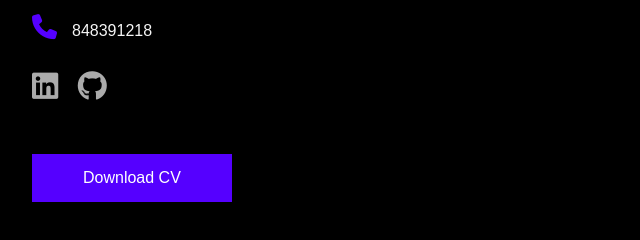
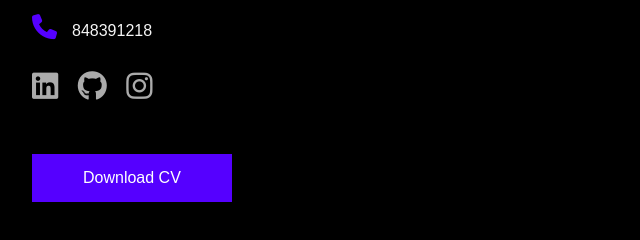
Before and after one commit to sanky9102/Portfolio, a plain HTML site: page index.html in a window 1280 px wide. Shown: the part 2322-2562 px from the top of the page, 96-736 px from the left. Drawn offline with Linux system fonts and the light colour scheme.

Commit message:
index.html

```diff
--- a/index.html
+++ b/index.html
@@ -133,7 +133,7 @@
             <div class="social-icons">
               <a href="https://www.linkedin.com/in/sanket-pawar-81467720a/"><i class="fa-brands fa-linkedin"></i></a>
               <a href="https://github.com/sanky9102"><i class="fa-brands fa-github"></i></a>
-             <!-- <a href="https://instagram.com/_nushka92?igshid=OTJhZDVkZWE="><i class="fa-brands fa-instagram"></i></a> -->
+              <a href="https://www.instagram.com/sanky_14pawar/"><i class="fa-brands fa-instagram"></i></a>
             </div>
             <a href="Sanket.pdf" download class="btn btn2"
               >Download CV</a>
```
